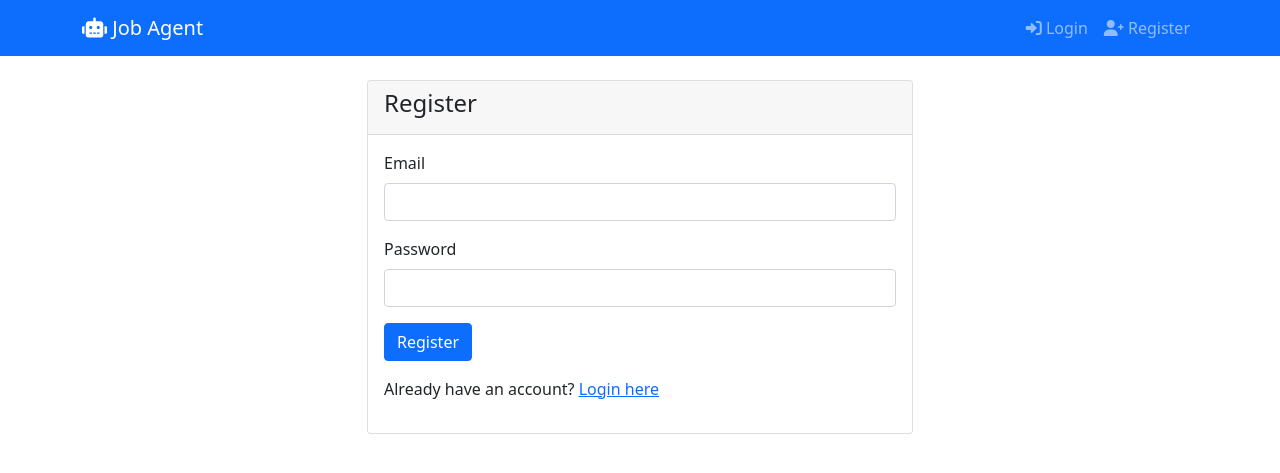
After one commit to MburuRionge/cv-generation-agent, a Python web app: template app/templates/register.html in a window 1280 px wide. The commit adds this page. Shown: the top 473 px of the page. Run offline with Jinja, Linux system fonts and the light colour scheme; the template is opened without the code that fills it, so the values that code supplies are empty.

Commit message:
Add user authentication templates and configure app settings
- Implement login and registration templates with forms
- Update app initialization to include secret key and database URI
- Enhance dashboard and base templates with navigation links

```diff
--- a/app/__init__.py
+++ b/app/__init__.py
@@ -8,6 +8,8 @@ import logging
 from logging.handlers import RotatingFileHandler
 import os
 
+load_dotenv()
+
 db = SQLAlchemy()
 migrate = Migrate()
 login_manager = LoginManager()
@@ -15,6 +17,9 @@ cache = Cache()
 
 def create_app(config_class=Config):
     app = Flask(__name__)
+    app.config['SECRET_KEY'] = os.getenv('SECRET_KEY', 'dev')
+    app.config['SQLALCHEMY_DATABASE_URI'] = os.environ.get('DATABASE_URL', 'sqlite:///app.db')
+    app.config['SQLALCHEMY_TRACK_MODIFICATIONS'] = False
     app.config.from_object(config_class)
 
     # Initialize extensions
--- a/app/templates/base.html
+++ b/app/templates/base.html
@@ -30,6 +30,14 @@
                     <i class="fas fa-sign-out-alt"></i> Logout
                 </a>
             </div>
+            {% else %}
+            <div class="navbar-nav ms-auto">
+                <a class="nav-link" href="{{ url_for('auth.login') }}">
+                    <i class="fas fa-sign-in-alt"></i> Login
+                </a>
+                <a class="nav-link" href="{{ url_for('auth.register') }}">
+                    <i class="fas fa-user-plus"></i> Register
+                </a>
             {% endif %}
         </div>
     </nav>
--- /dev/null
+++ b/app/templates/register.html
@@ -0,0 +1,27 @@
+{% extends "base.html" %}
+
+{% block content %}
+<div class="row justify-content-center">
+    <div class="col-md-6">
+        <div class="card">
+            <div class="card-header">
+                <h4>Register</h4>
+            </div>
+            <div class="card-body">
+                <form method="POST">
+                    <div class="mb-3">
+                        <label for="email" class="form-label">Email</label>
+                        <input type="email" class="form-control" id="email" name="email" required>
+                    </div>
+                    <div class="mb-3">
+                        <label for="password" class="form-label">Password</label>
+                        <input type="password" class="form-control" id="password" name="password" required>
+                    </div>
+                    <button type="submit" class="btn btn-primary">Register</button>
+                </form>
+                <p class="mt-3">Already have an account? <a href="{{ url_for('auth.login') }}">Login here</a></p>
+            </div>
+        </div>
+    </div>
+</div>
+{% endblock %}
--- a/run.py
+++ b/run.py
@@ -4,4 +4,4 @@ import os
 app = create_app()
 
 if __name__ == "__main__":
-    app.run(host='0.0.0.0', port=5000)
+    app.run(debug=True, host='0.0.0.0', port=5000)
```
Also changed, not shown: app/templates/dashboard.html (+12 -3 lines), app/templates/index.html (added, +11 -0 lines), app/templates/login.html (added, +27 -0 lines).
